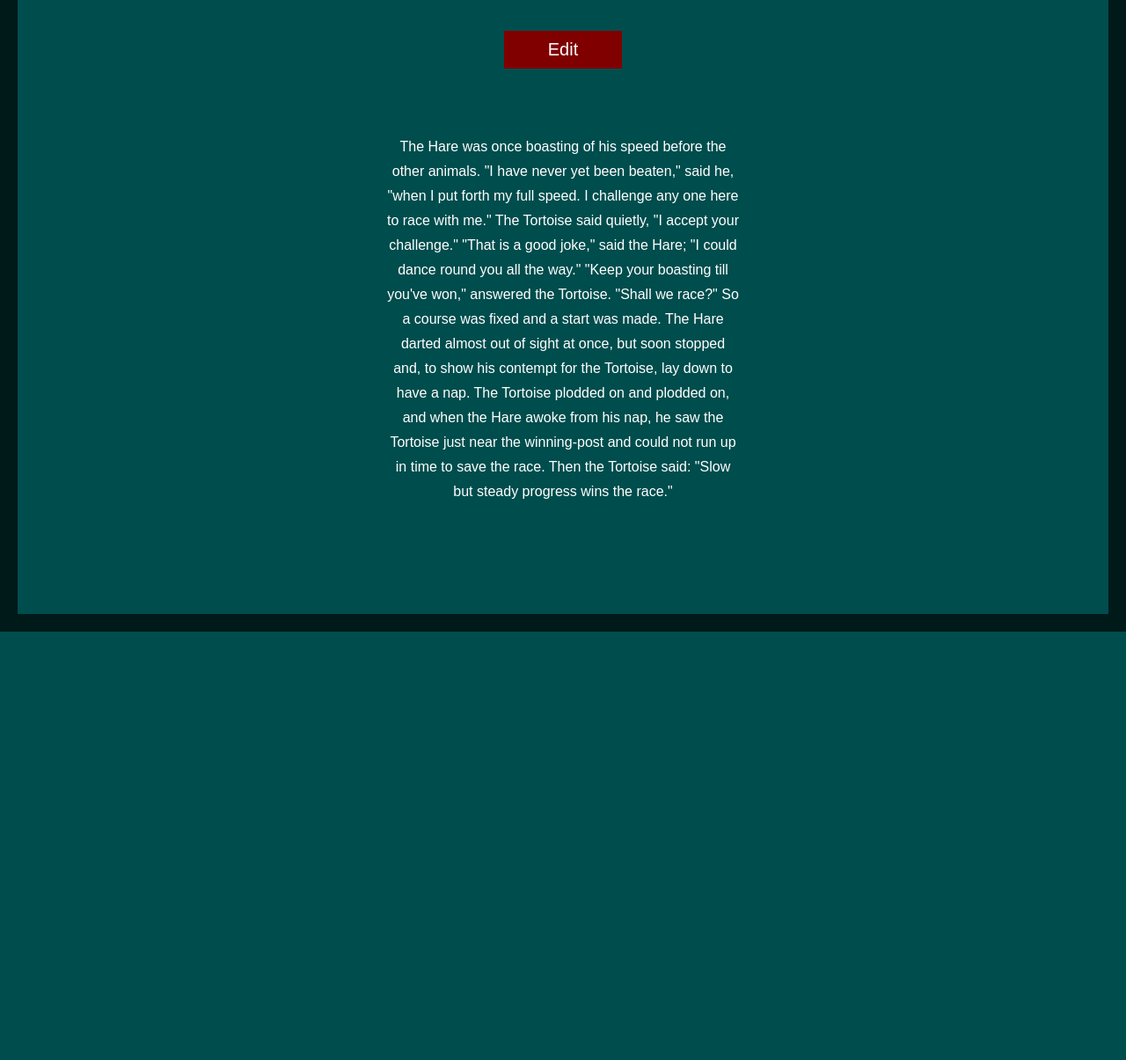
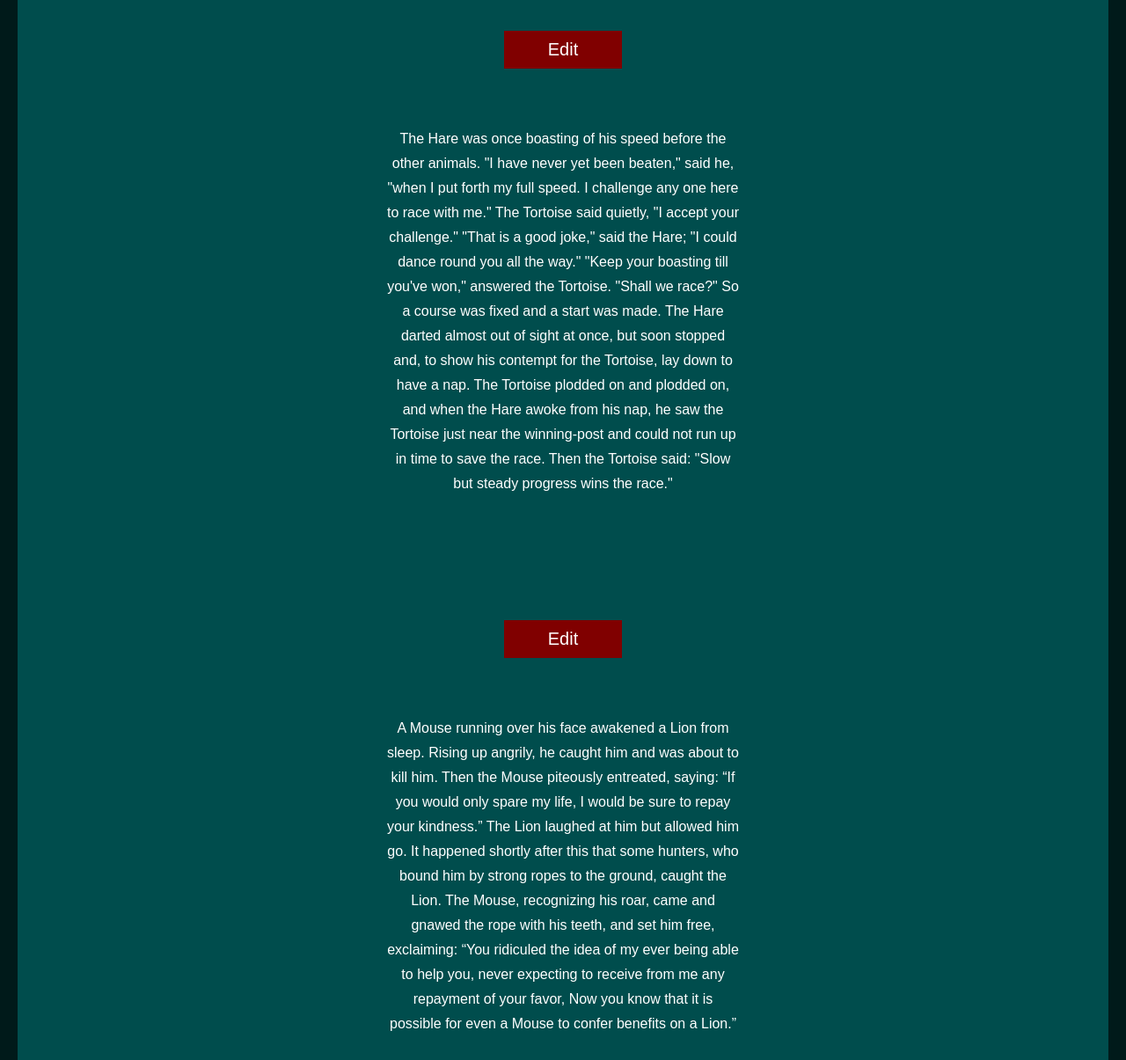
Before and after one commit to BLuciano/edit-directive, a plain HTML site: page index.html in a window 1280 px wide. Shown: the part 135-1340 px from the top of the page at 88% size. Before the commit the page ends 853 px from the top, so only its background shows below. Drawn offline with nearby package versions, Linux system fonts and the light colour scheme.

Commit message:
Made directive an element and added transclusion

```diff
--- a/app.js
+++ b/app.js
@@ -2,8 +2,9 @@ var app = angular.module('mainApp', []);
 
 app.directive('makeEditable', function() {
   return {
-    restrict: 'E',
+    restrict: 'A',
     templateUrl: 'makeEditable.html',
+    transclude: true,
     scope : true,
     link : function(scope, element, attrs){
     	scope.editable = false;
--- a/index.html
+++ b/index.html
@@ -12,8 +12,24 @@
       <h1>Text Editor</h1>
   </header>
 
-  <make-editable>
-  </make-editable>
+  <div make-editable>
+    <p>
+      The Hare was once boasting of his speed before the other animals. "I have never yet been beaten," said he, "when I put forth my full speed. I challenge any one here to race with me."
+      The Tortoise said quietly, "I accept your challenge."
+      "That is a good joke," said the Hare; "I could dance round you all the way."
+      "Keep your boasting till you've won," answered the Tortoise. "Shall we race?"
+      So a course was fixed and a start was made. The Hare darted almost out of sight at once, but soon stopped and, to show his contempt for the Tortoise, lay down to have a nap. The Tortoise plodded on and plodded on, and when the Hare awoke from his nap, he saw the Tortoise just near the winning-post and could not run up in time to save the race.
+      Then the Tortoise said: "Slow but steady progress wins the race."
+    </p>
+  </div>
+
+  <div make-editable>
+    <p>
+      A Mouse running over his face awakened a Lion from sleep. Rising up angrily, he caught him and was about to kill him. Then the Mouse piteously entreated, saying:
+      “If you would only spare my life, I would be sure to repay your kindness.” The Lion laughed at him but allowed him go. It happened shortly after this that some hunters, who bound him by strong ropes to the ground, caught the Lion. The Mouse, recognizing his roar, came and gnawed the rope with his teeth, and set him free, exclaiming:
+      “You ridiculed the idea of my ever being able to help you, never expecting to receive from me any repayment of your favor,  Now you know that it is possible for even a Mouse to confer benefits on a Lion.”
+    </p>
+  </div>
 
   <script type="text/javascript" src="app.js"></script>
 </body>
--- a/makeEditable.html
+++ b/makeEditable.html
@@ -1,12 +1,5 @@
 <section class="make-editable">
 	<input ng-show="editable" ng-click="toggleEdit()" type="button" value="Save" class="btn">
 	<input ng-show="!editable"  ng-click="toggleEdit()" type="button" value="Edit" class="btn">
-	<p ng-class="{edit : editable}" class="text" contenteditable="false">
-		The Hare was once boasting of his speed before the other animals. "I have never yet been beaten," said he, "when I put forth my full speed. I challenge any one here to race with me."
-     	The Tortoise said quietly, "I accept your challenge."
-     	"That is a good joke," said the Hare; "I could dance round you all the way."
-     	"Keep your boasting till you've won," answered the Tortoise. "Shall we race?"
-     	So a course was fixed and a start was made. The Hare darted almost out of sight at once, but soon stopped and, to show his contempt for the Tortoise, lay down to have a nap. The Tortoise plodded on and plodded on, and when the Hare awoke from his nap, he saw the Tortoise just near the winning-post and could not run up in time to save the race.
-     	Then the Tortoise said: "Slow but steady progress wins the race."
-	</p>
+	<span ng-transclude ng-class="{edit : editable}" class="text" contenteditable="false"></span>
 </section>
--- a/styles.css
+++ b/styles.css
@@ -48,7 +48,8 @@ h1{
 }
 
 .text{
-	margin-top: 50px;
+	display: block;
+	margin-top: 25px;
 	padding: 25px;
 	-webkit-transition: all 1s;
 	transition: all 1s;
```
